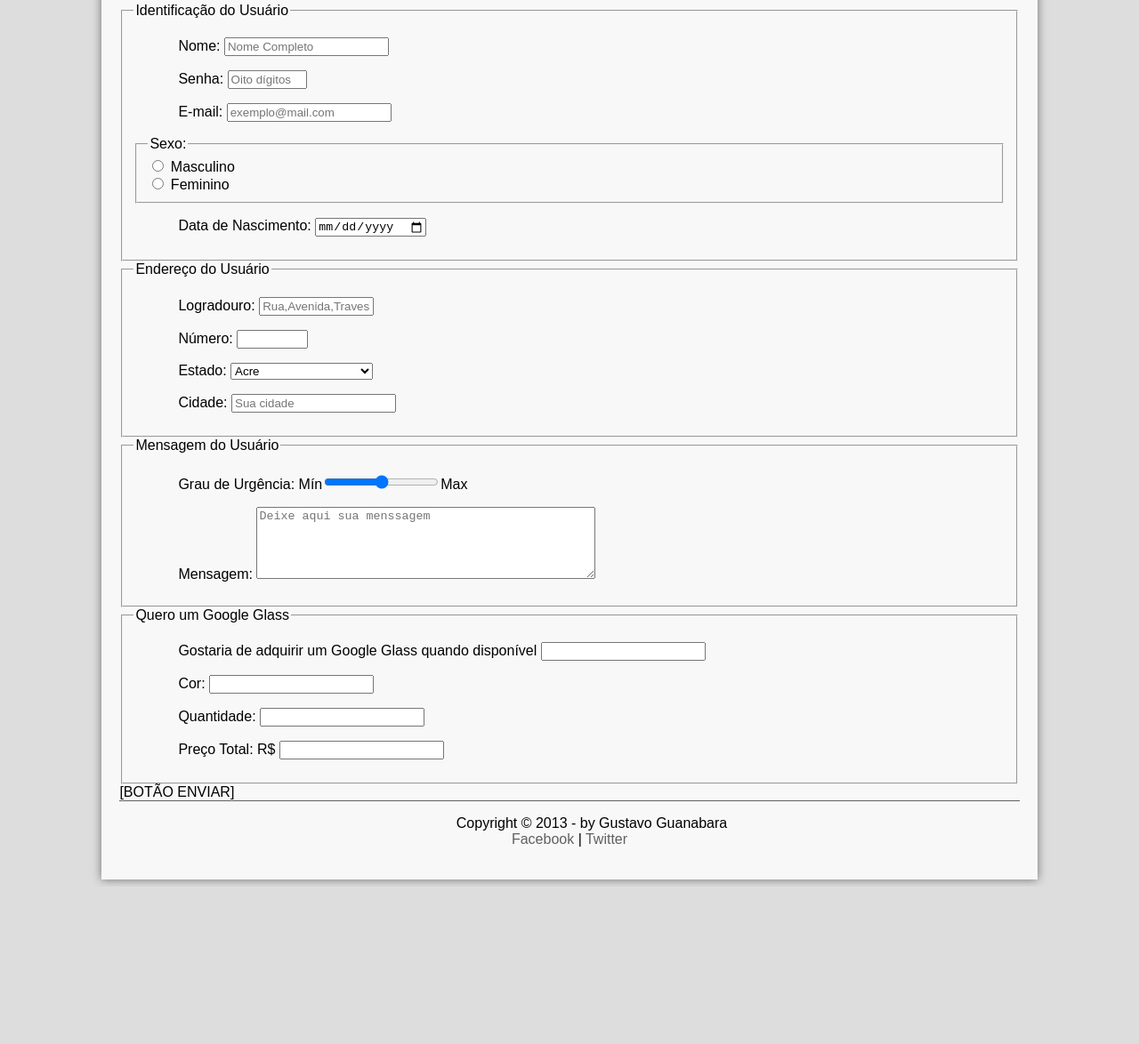
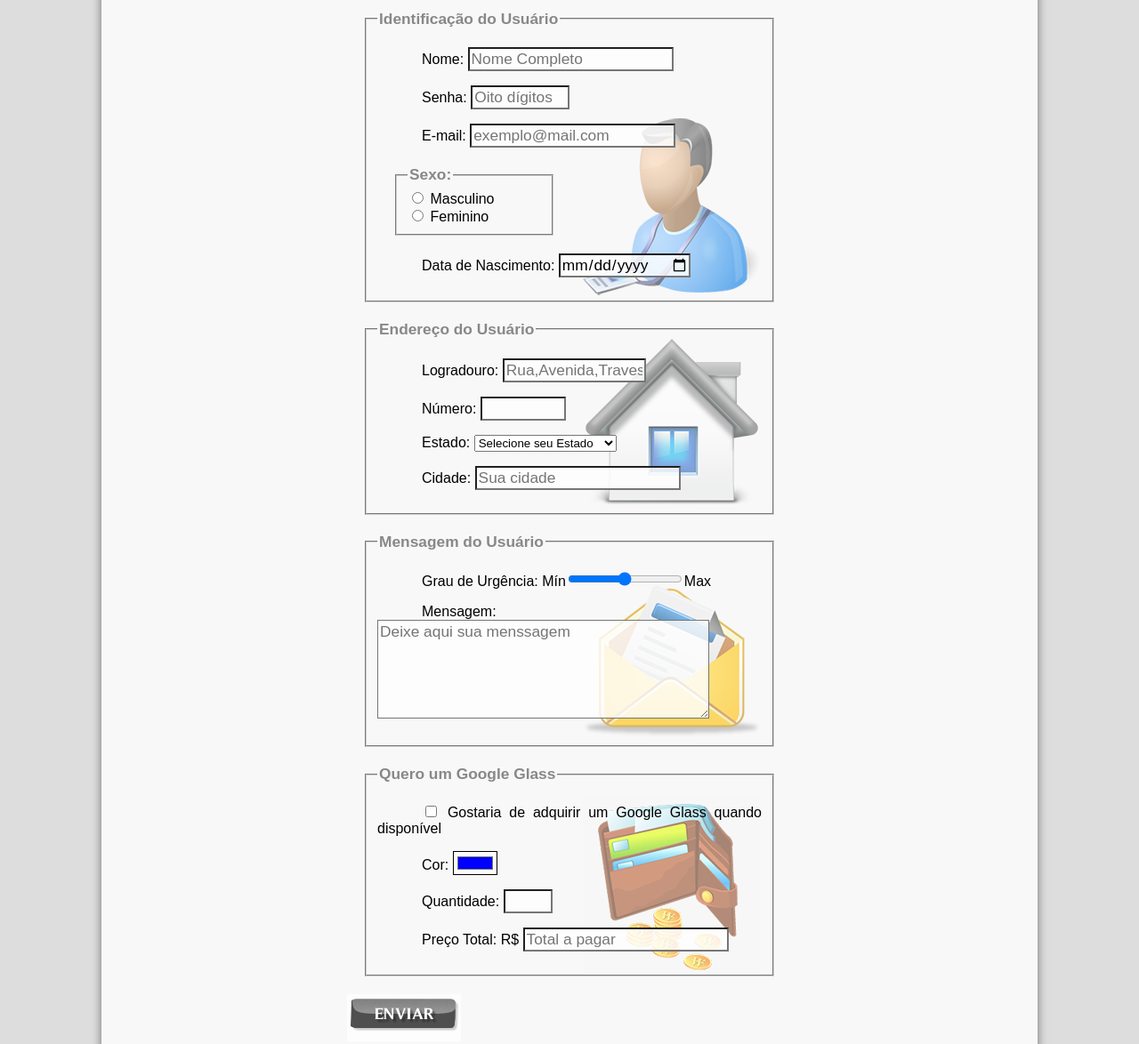
Before and after one commit to Thanatael/CursoemVideoHTML, a plain HTML site: page Material/fale-conosco.html in a window 1280 px wide. Shown: the part 351-1525 px from the top of the page at 89% size. Before the commit the page ends 1348 px from the top, so only its background shows below. Drawn offline with Linux system fonts and the light colour scheme.

Commit message:
Site finalizado

```diff
--- a/Material/_css/form.css
+++ b/Material/_css/form.css
@@ -0,0 +1,49 @@
+@charset "UTF-8";
+
+form {
+    width: 500px;
+    margin: auto;
+}
+
+input, textarea {
+    font-family: sans-serif;
+    font-weight: normal;
+    font-size: 13pt;
+    background-color: rgba(255, 255, 255,.8);
+}
+
+input:hover, textarea:hover {
+    background-color: #dddddd;
+}
+
+legend {
+    color: #888888;
+    font-weight: bold;
+    font-size: 13pt;
+    font-family: sans-serif;
+}
+
+fieldset {
+    border-color: #cecece;
+    margin: 20px;
+}
+
+fieldset#sexo {
+    width: 150px;
+}
+
+fieldset#usuario {
+    background: url(../_imagens/icone-contato.png) no-repeat 95% 95%;
+}
+
+fieldset#endereco {
+    background: url(../_imagens/icone-endereco.png) no-repeat 95% 95%;
+}
+
+fieldset#menssagem {
+    background: url(../_imagens/icone-mensagem.png) no-repeat 95% 95%;
+}
+
+fieldset#pedido {
+    background: url(../_imagens/icone-pagamento.png) no-repeat 95% 95%;
+}
--- a/Material/fale-conosco.html
+++ b/Material/fale-conosco.html
@@ -8,6 +8,13 @@
         <link rel="stylesheet" href="_css/form.css">
     </head>
     <script language="javascript" src="_javascript/funcoes.js"></script>
+    <script>
+        function calc_total() {
+            var qtd = parseInt(document.getElementById('cQtd').value);
+            tot = qtd * 1499;
+            document.getElementById('cTot').value = tot;
+        }
+    </script>
     <body>
         <div id="interface">
 
@@ -43,7 +50,7 @@
         </hgroup>
     </header>
 
-<form method="post" action="mailto:thiago777200800@gmail.com" id="fContato">
+<form method="post" action="mailto:thiago777200800@gmail.com" id="fContato" oninput="calc_total();">
 
     <fieldset id="usuario">
         <legend>Identificação do Usuário</legend>
@@ -92,6 +99,7 @@
                 <label for="cEst">
                     Estado:
                     <select name="tEst" id="cEst">
+                            <option value="" disabled selected>Selecione seu Estado</option>
                             <optgroup label="Norte">
                                 <option value="AC">Acre</option>
                                 <option value="AL">Alagoas</option>
@@ -164,7 +172,7 @@
             </p>
             <p>
                 <label for="cMsg">
-                    Mensagem: <textarea name="tMsg" id="cMsg" cols="45" rows="5" placeholder="Deixe aqui sua menssagem" maxlength="600"></textarea>
+                    Mensagem: <textarea name="tMsg" id="cMsg" cols="35" rows="5" placeholder="Deixe aqui sua menssagem" maxlength="600"></textarea>
                 </label>
             </p>
     </fieldset>
@@ -172,28 +180,29 @@
     <fieldset id="pedido">
         <legend>Quero um Google Glass</legend>
             <p>
+                <input type="checkbox" name="tPed" id="cPed">
                 <label for="cPed">
-                    Gostaria de adquirir um Google Glass quando disponível <input type="text" name="tPed" id="cPed">
+                    Gostaria de adquirir um Google Glass quando disponível
                 </label>
             </p>
             <p>
                 <label for="cCor">
-                    Cor: <input type="text" name="tCor" id="cCor">
+                    Cor: <input type="color" name="tCor" id="cCor" value="#0000FF">
                 </label>
             </p>
             <p>
                 <label for="cQtd">
-                    Quantidade: <input type="text" name="tQtd" id="cQtd">
+                    Quantidade: <input type="number" name="tQtd" id="cQtd" max="5" min="0">
                 </label>
             </p>
             <p>
                 <label for="cTot">
-                    Preço Total: R$ <input type="text" name="tTot" id="cTot">
+                    Preço Total: R$ <input type="text" name="tTot" id="cTot" placeholder="Total a pagar" readonly>
                 </label>
             </p>
         </fieldset>
 
-        [BOTÃO ENVIAR]
+        <input type="image" name="tEnviar" src="_imagens/botao-enviar.png">
     </form>
 
 </section>
```
